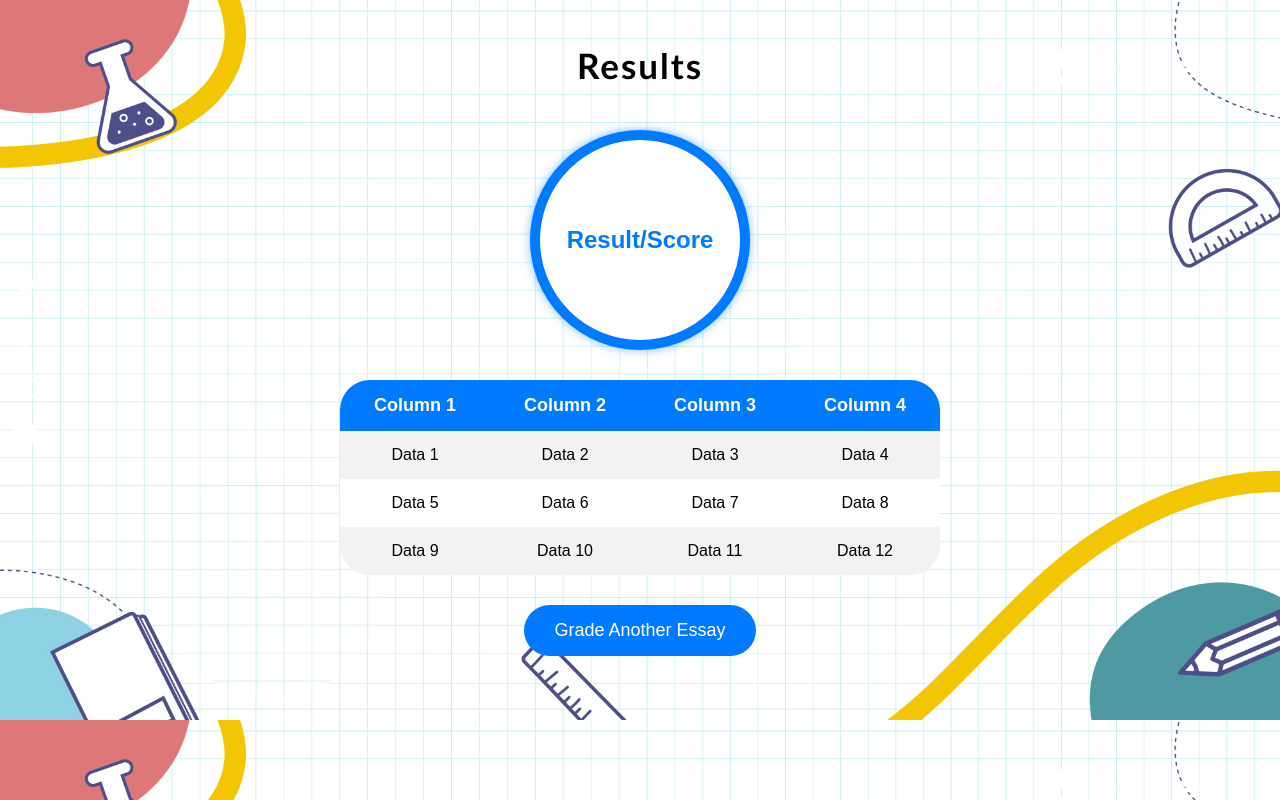
After one commit to soyjohn17/Automatic-Essay-Grading, a Flask app: page /results in a window 1280 px wide. The commit adds this page. Run offline with Flask 3, Linux system fonts and the light colour scheme.

Commit message:
Added results page and its css file. Also added a javascript file for the index page.

```diff
--- a/application/controllers.py
+++ b/application/controllers.py
@@ -8,9 +8,6 @@ import spacy
 from spacy.lang.en.stop_words import STOP_WORDS
 stop_words = set(STOP_WORDS)
 stop_words.update(punctuation)
-
-from sklearn.feature_extraction.text import TfidfVectorizer
-tf = TfidfVectorizer()
 
 import pickle
 
@@ -29,16 +26,27 @@ def grade_essay():
         essay = remove_chars(essay)
         essay = remove_single_char_func(essay)
 
-        features = tf.fit_transform([essay])
+        with open('./model/tfid_model.pkl', 'rb') as file:
+            tf = pickle.load(file)
+
+
+
+        features = tf.transform([essay])
+
+        with open('./model/selector.pkl', 'rb') as file:
+            selector = pickle.load(file)
+
+        features = selector.transform(features)
+
 
         with open('./model/random_forest_model.pkl', 'rb') as file:
             model = pickle.load(file)
 
         print(model.predict(features))
 
+    return render_template('index.html')
 
 
-
-
-
-    return render_template('index.html')
+@app.route('/results', methods=['GET', 'POST'])
+def results():
+    return render_template('results.html')
--- a/requirements.txt
+++ b/requirements.txt
@@ -15,15 +15,18 @@ itsdangerous==2.1.2
 Jinja2==3.1.2
 joblib==1.3.1
 langcodes==3.3.0
+lxml==4.9.3
 MarkupSafe==2.1.3
 murmurhash==1.0.9
+nltk==3.8.1
 numpy==1.25.1
 packaging==23.1
 pathy==0.10.2
 preshed==3.0.8
 pydantic==1.10.11
+regex==2023.6.3
 requests==2.31.0
-scikit-learn==1.3.0
+scikit-learn==1.2.2
 scipy==1.11.1
 smart-open==6.3.0
 soupsieve==2.4.1
--- /dev/null
+++ b/static/results.css
@@ -0,0 +1,83 @@
+body {
+    font-family: Arial, sans-serif;
+    text-align: center;
+    background-color: #f5f5f5;
+    margin: 0;
+    padding: 30px;
+    background-image: url("../static/bg.jpg");
+    background-size: cover;
+}
+.heading {
+text-align: center;
+font-family:'Trebuchet MS', 'Lucida Sans Unicode', 'Lucida Grande', 'Lucida Sans', Arial, sans-serif; /* Specify the desired font family */
+font-size: 35px; /* Set the font size */
+color: #000000; /* Set the font color */
+font-weight: bold; /* Make the font bold */
+letter-spacing: 2px; /* Adjust the spacing between characters */
+line-height: 2; /* Set the line height */
+}
+.round-field {
+    width: 200px;
+    height: 200px;
+    border: 10px solid #007bff;
+    border-radius: 50%;
+    display: flex;
+    justify-content: center;
+    align-items: center;
+    margin: 30px auto;
+    font-size: 24px;
+    font-weight: bold;
+    color: #007bff;
+    background-color: #fff;
+    box-shadow: 0 0 10px rgba(0, 123, 255, 0.5);
+}
+.table-container {
+    margin: 0 auto;
+    width: 80%;
+    max-width: 600px;
+    border: 0px solid #000000;
+    background-color: #fff;
+    /* box-shadow: 0 2px 5px rgba(183, 2, 2, 0.1); */
+    border-radius: 30px;
+    overflow: hidden;
+    margin-top: 20px;
+}
+table {
+    width: 100%;
+    border-collapse: collapse;
+}
+th, td {
+    border: 0px solid #000000;
+    padding: 15px;
+    text-align: center;
+    color: #000000;
+}
+th {
+    /* border: 1px solid #000000; */
+    border-radius: 0px;
+    background-color: #007bff;
+    color: #fff;
+    font-weight: bold;
+    font-size: 18px;
+}
+tr:nth-child(even) {
+    background-color: #f2f2f2;
+}
+.grade-button {
+    padding: 15px 30px;
+    background-color: #007bff;
+    color: #fff;
+    border: none;
+    border-radius: 30px;
+    font-size: 18px;
+    cursor: pointer;
+    margin-top: 30px;
+    transition: background-color 0.2s ease;
+}
+.grade-button:hover {
+    background-color: #0056b3;
+}
+a {
+        color: #ffffff; /* Set the text color (you can use any valid CSS color value) */
+        text-decoration: none; /* Remove underline */
+}
--- /dev/null
+++ b/templates/results.html
@@ -0,0 +1,42 @@
+<!DOCTYPE html>
+<html lang="en">
+<head>
+    <meta charset="UTF-8">
+    <meta name="viewport" content="width=device-width, initial-scale=1.0">
+    <title>Results Page</title>
+    <link rel="stylesheet" href="{{ url_for('static', filename='results.css') }}">
+</head>
+<body>
+    <div class="heading">Results</div>
+    <div class="round-field">Result/Score</div>
+    <div class="table-container">
+        <table>
+            <tr>
+                <th>Column 1</th>
+                <th>Column 2</th>
+                <th>Column 3</th>
+                <th>Column 4</th>
+            </tr>
+            <tr>
+                <td>Data 1</td>
+                <td>Data 2</td>
+                <td>Data 3</td>
+                <td>Data 4</td>
+            </tr>
+            <tr>
+                <td>Data 5</td>
+                <td>Data 6</td>
+                <td>Data 7</td>
+                <td>Data 8</td>
+            </tr>
+            <tr>
+                <td>Data 9</td>
+                <td>Data 10</td>
+                <td>Data 11</td>
+                <td>Data 12</td>
+            </tr>
+        </table>
+    </div>
+    <button class="grade-button"><a href="/">Grade Another Essay</a></button>
+</body>
+</html>
```
Also changed, not shown: static/index.js (added, +11 -0 lines), static/style.css (+12 -6 lines), templates/index.html (+8 -5 lines), static/bg.jpg, 2 other files.
